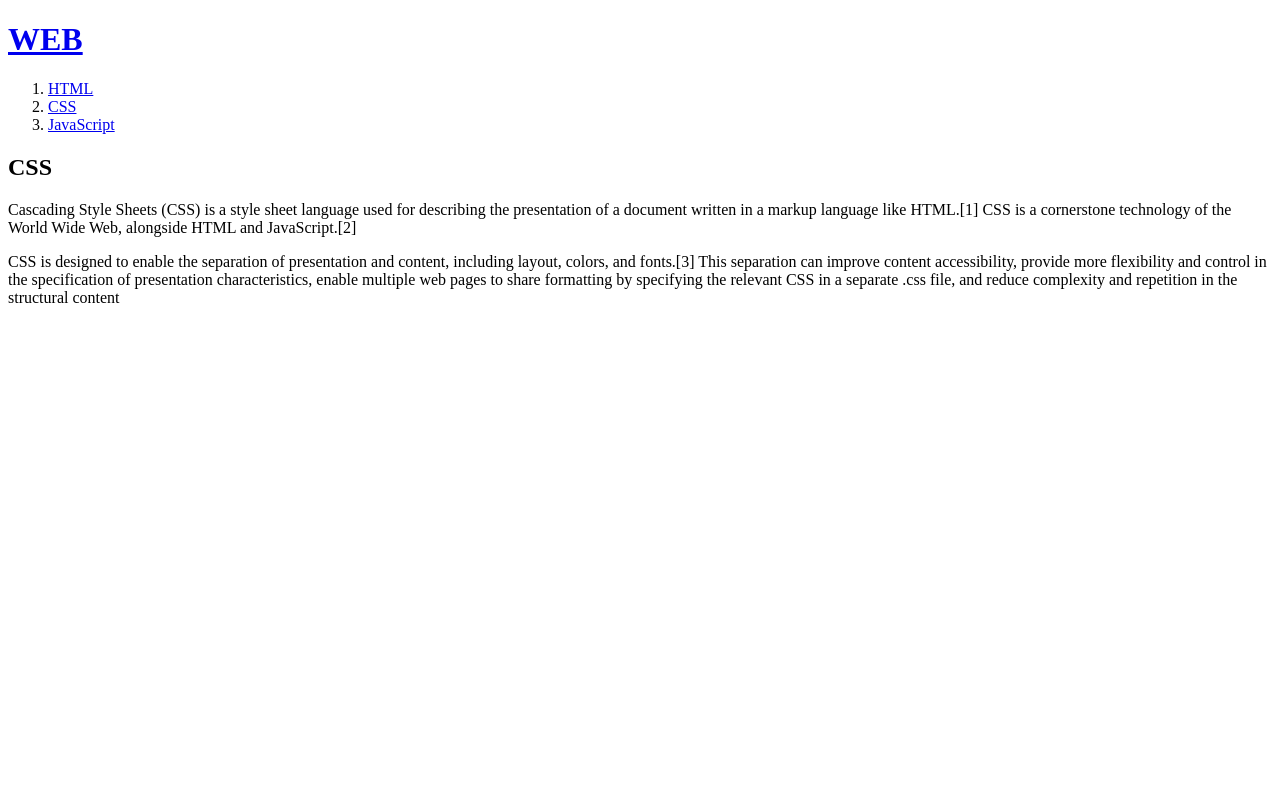
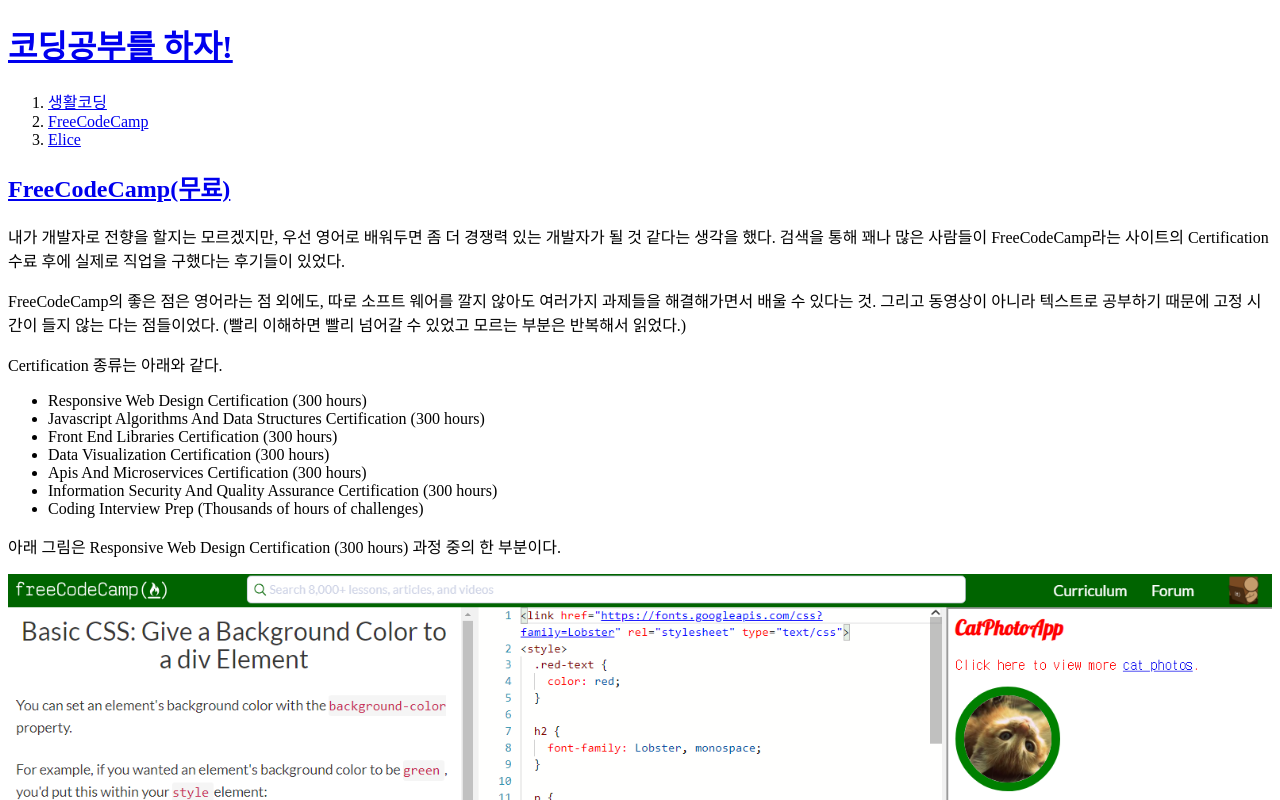
Before and after one commit to Mina-C/saengco_web1, a plain HTML site: page 2.html in a window 1280 px wide. Shown: the top 800 px of the page. Drawn offline with Linux system fonts and the light colour scheme.

Commit message:
second version
코딩공부를 왜하는지로 내용 바꿈

```diff
--- a/2.html
+++ b/2.html
@@ -1,23 +1,39 @@
 <!doctype html>
 <html>
 <head>
-<title>WEB - CSS</title>
+<title>코딩 공부-FreeCodeCamp</title>
 <meta charset="utf-8">
 </head>
 
 <body>
-	<h1><a href="index.html">WEB</a></h1>
+	<h1><a href="index.html">코딩공부를 하자!</a></h1>
 	<ol>
-		<li><a href="1.html">HTML</a></li>
-		<li><a href="2.html">CSS</a></li>
-		<li><a href="3.html">JavaScript</a></li>
+		<li><a href="1.html">생활코딩</a></li>
+		<li><a href="2.html">FreeCodeCamp</a></li>
+		<li><a href="3.html">Elice</a></li>
 	</ol>
-	<h2>CSS</h2>
+	<h2><a href="https://www.freecodecamp.org/" >FreeCodeCamp(무료)</a></h2>
 	<p>
-	Cascading Style Sheets (CSS) is a style sheet language used for describing the presentation of a document written in a markup language like HTML.[1] CSS is a cornerstone technology of the World Wide Web, alongside HTML and JavaScript.[2]
+	내가 개발자로 전향을 할지는 모르겠지만, 우선 영어로 배워두면 좀 더 경쟁력 있는 개발자가 될 것 같다는 생각을 했다. 검색을 통해 꽤나 많은 사람들이 FreeCodeCamp라는 사이트의 Certification 수료 후에 실제로 직업을 구했다는 후기들이 있었다.
 	</p>
 	<p>
-	CSS is designed to enable the separation of presentation and content, including layout, colors, and fonts.[3] This separation can improve content accessibility, provide more flexibility and control in the specification of presentation characteristics, enable multiple web pages to share formatting by specifying the relevant CSS in a separate .css file, and reduce complexity and repetition in the structural content
+	FreeCodeCamp의 좋은 점은 영어라는 점 외에도, 따로 소프트 웨어를 깔지 않아도 여러가지 과제들을 해결해가면서 배울 수 있다는 것. 그리고 동영상이 아니라 텍스트로 공부하기 때문에 고정 시간이 들지 않는 다는 점들이었다. (빨리 이해하면 빨리 넘어갈 수 있었고 모르는 부분은 반복해서 읽었다.)
 	</p>
+	<p>
+	Certification 종류는 아래와 같다.
+	<ul>
+	<li>Responsive Web Design Certification (300 hours)</li>
+	<li>Javascript Algorithms And Data Structures Certification (300 hours)</li>
+	<li>Front End Libraries Certification (300 hours)</li>
+	<li>Data Visualization Certification (300 hours)</li>
+	<li>Apis And Microservices Certification (300 hours)</li>
+	<li>Information Security And Quality Assurance Certification (300 hours)</li>
+	<li>Coding Interview Prep (Thousands of hours of challenges)</li>
+	</ul>
+	</p>
+	<p>
+	아래 그림은 Responsive Web Design Certification (300 hours) 과정 중의 한 부분이다.
+	</p>
+	<img src="freecodecamp.PNG" width="100%">
 </body>
 </html>
```
Also changed, not shown: 1.html (+14 -11 lines), 3.html (+12 -8 lines), index.html (+11 -8 lines), elice.PNG (added), freecodecamp.PNG (added), saengco.PNG (added).
